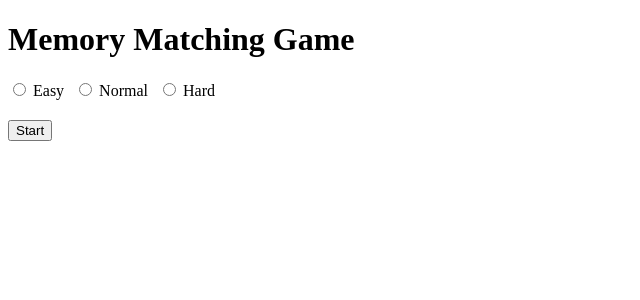
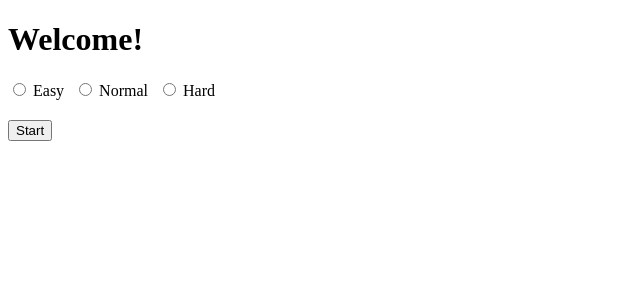
Before and after one commit to acciojob/memory-game-AnushaYuvika, a React app: page / in a window 1280 px wide. Shown: the top 300 px of the page, without its empty margins (0-640 px from the left). Built offline with nearby package versions, Linux system fonts and the light colour scheme.

Commit message:
completed assignment

```diff
--- a/src/components/App.js
+++ b/src/components/App.js
@@ -16,12 +16,13 @@ const App = () => {
     <div className="app">
       {!start ? (
         <div className="levels_container">
-          <h1>Memory Matching Game</h1>
+          <h1>Welcome!</h1>
           <div>
             <label>
               <input
                 type="radio"
                 name="difficulty"
+                id="easy"
                 value="easy"
                 onChange={(e) => setDifficulty(e.target.value)}
               />{" "}
@@ -32,6 +33,7 @@ const App = () => {
                 type="radio"
                 name="difficulty"
                 value="normal"
+                id="normal"
                 onChange={(e) => setDifficulty(e.target.value)}
               />{" "}
               Normal
@@ -41,6 +43,7 @@ const App = () => {
                 type="radio"
                 name="difficulty"
                 value="hard"
+                id="hard"
                 onChange={(e) => setDifficulty(e.target.value)}
               />{" "}
               Hard
```
